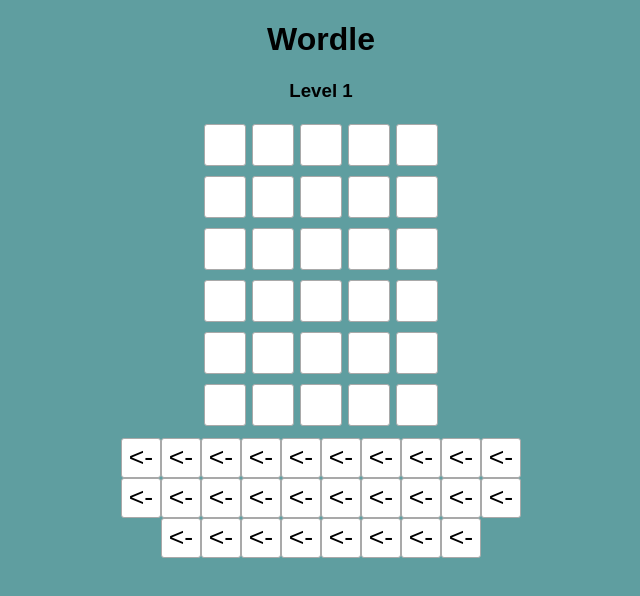
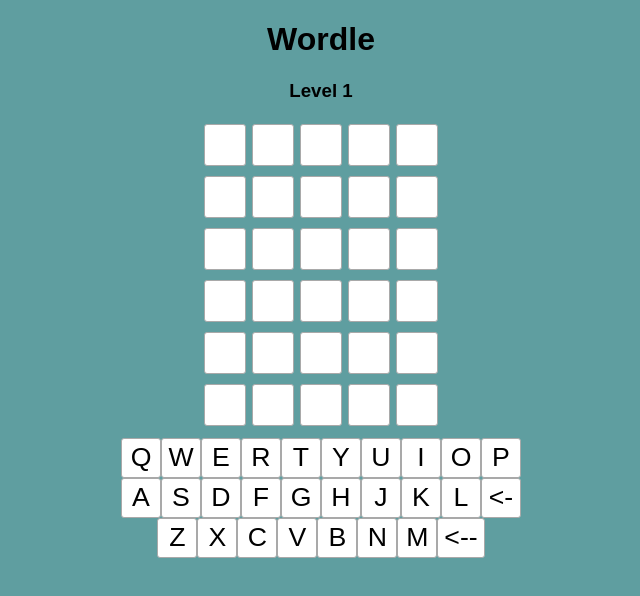
Before and after one commit to Marcowcm/OfflineWordle, a React (Create React App) app in the folder woordle/: page / in a window 1280 px wide. Shown: the top 596 px of the page, without its empty margins (319-959 px from the left). Built offline with nearby package versions, Linux system fonts and the light colour scheme.

Commit message:
EnterKeyV2

```diff
--- a/woordle/src/components/keyboard/Key.tsx
+++ b/woordle/src/components/keyboard/Key.tsx
@@ -10,8 +10,8 @@
   };
   const className = "key " + status;
   return (
-    <button onClick={clickHandler} className={className}>
-      {value="ENTER"? "<-" : value}
+    <button onClick={clickHandler} className={className} value ={value}>
+      {value==="ENTER"? "<-" : value}
     </button>
   );
 };
```
